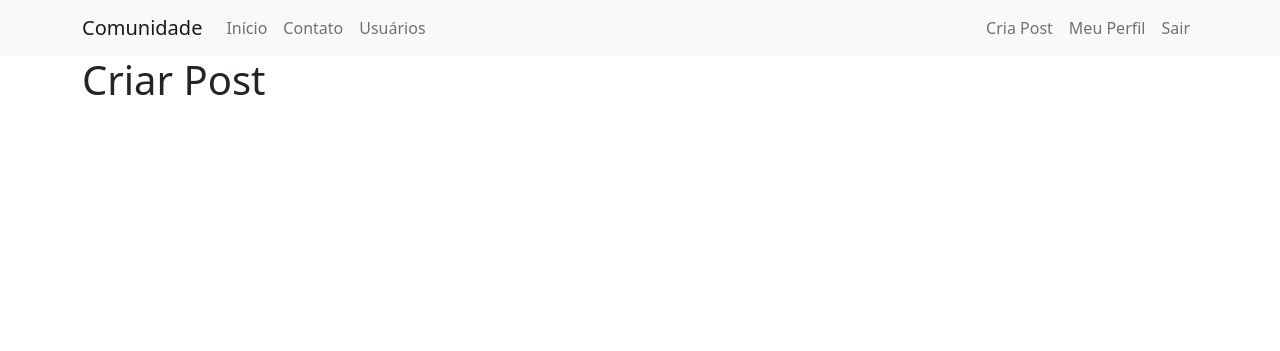
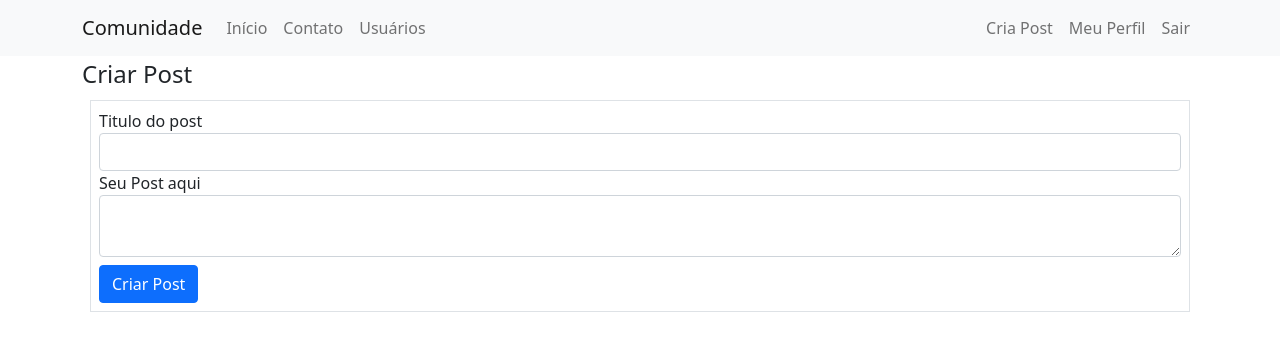
Before and after one commit to gabferr/SiteComunity, a Flask app: page /post/criar in a window 1280 px wide. Shown: the top 351 px of the page. Run offline with Flask 2, Linux system fonts and the light colour scheme; a user stored in the database is signed in; some libraries are stand-ins or nearby versions.

Commit message:
completo

```diff
--- a/comunidadeimpressionadora/forms.py
+++ b/comunidadeimpressionadora/forms.py
@@ -1,6 +1,6 @@
 from flask_wtf import FlaskForm
 from flask_wtf.file import FileField, FileAllowed
-from wtforms import StringField, PasswordField, SubmitField, BooleanField
+from wtforms import StringField, PasswordField, SubmitField, BooleanField, TextAreaField
 from wtforms.validators import DataRequired, Length, Email, EqualTo, ValidationError
 from comunidadeimpressionadora.model import Usuario
 from flask_login import current_user
@@ -43,3 +43,9 @@ class FomrEditarPerfil(FlaskForm):
             usuario = Usuario.query.filter_by(email=email.data).first()
             if usuario:
                 raise ValidationError("Já existe um usuário com esse e-mail!")
+
+
+class FormCriarPost(FlaskForm):
+    titulo = StringField('Titulo do post', validators=[DataRequired(), Length(2,140)])
+    corpo = TextAreaField('Seu Post aqui', validators=[DataRequired()])
+    botao_submit = SubmitField('Criar Post')
--- a/comunidadeimpressionadora/routes.py
+++ b/comunidadeimpressionadora/routes.py
@@ -1,18 +1,18 @@
 from comunidadeimpressionadora import app, database, bcrypt
 from flask import render_template, redirect, url_for, request, flash
-from comunidadeimpressionadora.forms import FormLogin, FormCriarConta, FomrEditarPerfil
-from comunidadeimpressionadora.model import Usuario
+from comunidadeimpressionadora.forms import FormLogin, FormCriarConta, FomrEditarPerfil, FormCriarPost
+from comunidadeimpressionadora.model import Usuario, Post
 from flask_login import login_user, logout_user, current_user, login_required
 import secrets
 import os
 from PIL import Image
 
-lista_usuarios = ['Gabriel', 'Elias', 'Lucas', 'Ferrandin']
 
 
 @app.route("/")
 def inicio():
-    return render_template('home.html')
+    posts = Post.query.all()
+    return render_template('home.html', posts=posts)
 
 
 @app.route('/contato')
@@ -23,6 +23,7 @@ def contato():
 @app.route('/usuarios')
 @login_required
 def usuarios():
+    lista_usuarios = Usuario.query.all()
     return render_template('usuarios.html', lista_usuarios=lista_usuarios)
 
 
@@ -70,10 +71,17 @@ def perfil():
     return render_template('perfil.html', foto_perfil=foto_perfil)
 
 
-@app.route('/post/criar')
+@app.route('/post/criar', methods=['GET', 'POST'])
 @login_required
 def criar_post():
-    return render_template('criar_post.html')
+    form = FormCriarPost()
+    if form.validate_on_submit():
+        post = Post(titulo=form.titulo.data, corpo=form.corpo.data, autor=current_user)
+        database.session.add(post)
+        database.session.commit()
+        flash('Post criado com sucesso', 'alert-success')
+        return redirect(url_for('inicio'))
+    return render_template('criar_post.html', form=form)
 
 
 def salvar_iamgem(imagem):
--- a/comunidadeimpressionadora/static/main.css
+++ b/comunidadeimpressionadora/static/main.css
@@ -36,3 +36,7 @@
 .number3 {
     font-weight: 500
 }
+
+.meupost{
+     background: #f2f5f8 !important;
+}
--- a/comunidadeimpressionadora/templates/criar_post.html
+++ b/comunidadeimpressionadora/templates/criar_post.html
@@ -1,7 +1,44 @@
 {%extends'base.html'%}
 
 {% block body%}
-<div class = "container">
-    <h1>Criar Post</h1>
+<div class="container">
+    <div class="row">
+        <div class="col">
+            <legend>Criar Post</legend>
+            <form method="POST" action="" class="border m-2 p-2">
+                {{form.csrf_token}}
+                <fieldset>
+                    <div class="form-group">
+                        {{form.titulo.label (class='form-control-label')}}
+                        {%if form.titulo.errors%}
+                        {{form.username (class='form-control is-invalid')}}
+                        <div class="invalid-feedback">
+                            {% for erro in form.titulo.errors%}
+                                {{erro}}
+                            {%endfor%}
+                        </div>
+                            {%else%}
+                                {{form.titulo (class='form-control')}}
+                            {%endif%}
+                    </div>
+
+                    <div class="form-group">
+                        {{form.corpo.label (class='form-control-label')}}
+                        {%if form.corpo.errors%}
+                        {{form.username (class='form-control is-invalid')}}
+                        <div class="invalid-feedback">
+                            {% for erro in form.corpo.errors%}
+                                {{erro}}
+                            {%endfor%}
+                        </div>
+                            {%else%}
+                                {{form.corpo (class='form-control')}}
+                            {%endif%}
+                    </div>
+                </fieldset>
+                {{form.botao_submit (class='btn btn-primary mt-2')}}
+            </form>
+        </div>
+    </div>
 </div>
 {%endblock%}
```
Also changed, not shown: comunidadeimpressionadora/templates/home.html (+16 -3 lines), comunidadeimpressionadora/templates/usuarios.html (+39 -4 lines), comunidadeimpressionadora/comunidade.db.
